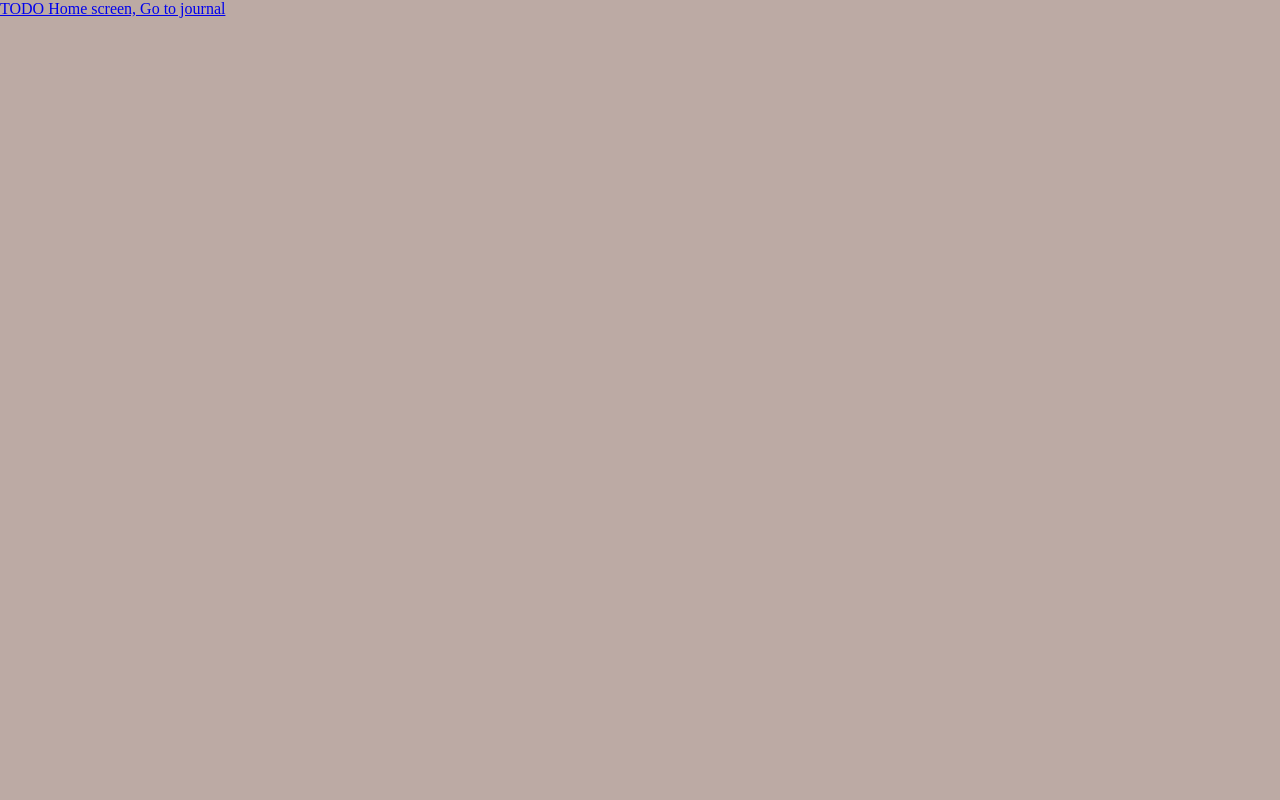
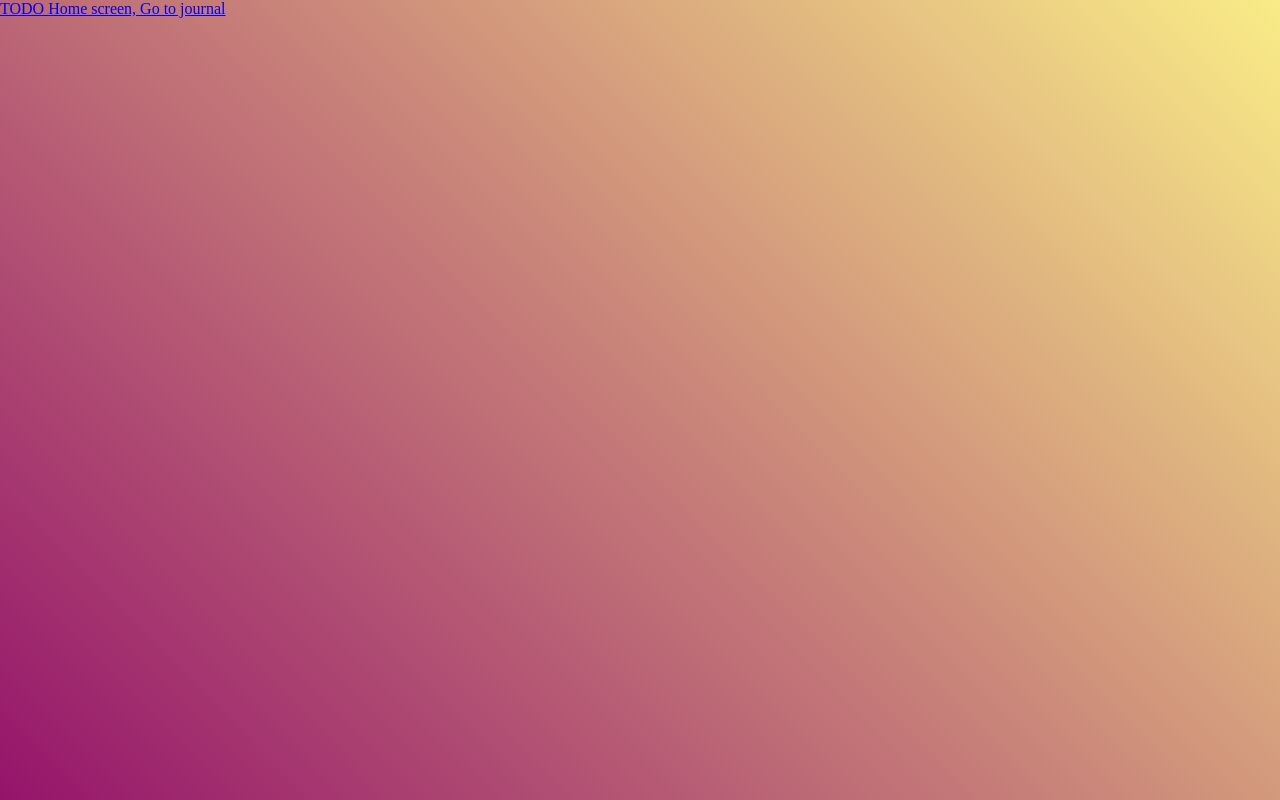
Before and after one commit to JeffDemanche/ipsum-web, a React app: page / in a window 1280 px wide. Built offline with nearby package versions, Linux system fonts and the light colour scheme; a web font is replaced by a local one.

Commit message:
Makes background a fun gradient

```diff
--- a/src/components/JournalInfoDrawer/JournalInfoDrawer.tsx
+++ b/src/components/JournalInfoDrawer/JournalInfoDrawer.tsx
@@ -18,6 +18,7 @@ export const JournalInfoDrawer: React.FunctionComponent = () => {
       PaperProps={{
         sx: {
           position: "relative",
+          background: "rgba(255, 255, 255, 0.6)",
         },
         className: styles["drawer-paper"],
       }}
--- a/src/views/ViewIndex.less
+++ b/src/views/ViewIndex.less
@@ -4,4 +4,9 @@
   top: 0px;
   width: 100%;
   height: 100%;
+  background: linear-gradient(
+    45deg,
+    rgba(149, 20, 107, 1) 0%,
+    rgba(249, 236, 135, 1) 100%
+  );
 }
--- a/src/views/ViewIndex.tsx
+++ b/src/views/ViewIndex.tsx
@@ -5,10 +5,7 @@ import { Box } from "@mui/material";
 
 export const ViewIndex: React.FC = () => {
   return (
-    <Box
-      sx={{ backgroundColor: "background.default" }}
-      className={styles["index-wrapper"]}
-    >
+    <Box sx={{}} className={styles["index-wrapper"]}>
       <Outlet />
     </Box>
   );
```
